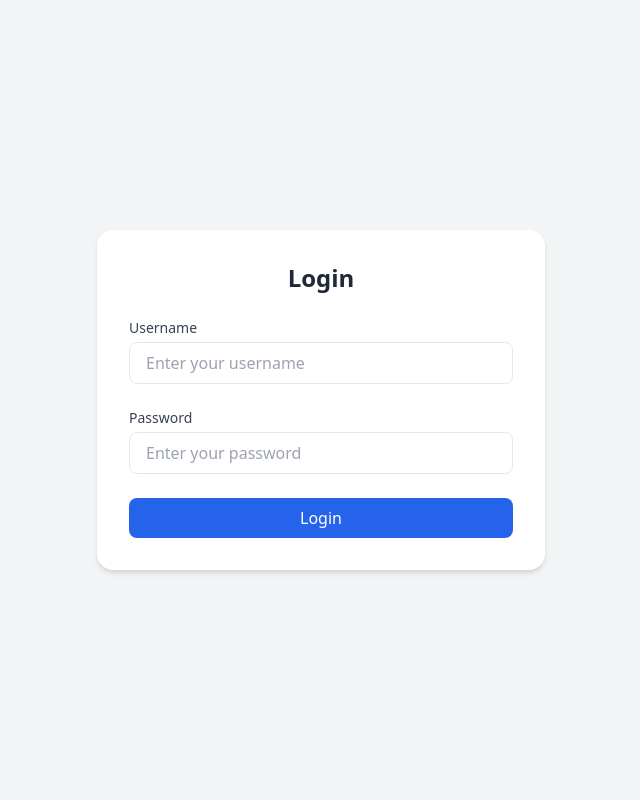
After one commit to Braimer/BlogN, a Django app: page /login/ in a window 1280 px wide. The commit adds this page. Shown: the whole page, without its empty margins (319-959 px from the left). Run offline with Django 5.2, Linux system fonts and the light colour scheme; some libraries are stand-ins or nearby versions.

Commit message:
Login dashboard for user added

```diff
--- a/appstore/templates/base.html
+++ b/appstore/templates/base.html
@@ -9,6 +9,9 @@
     <nav class="bg-white shadow p-4 mb-6">
         <div class="container mx-auto flex justify-between items-center">
             <a href="{% url 'post_list' %}" class="text-xl font-bold">Blog</a>
+            <div>
+                <a href="{% url 'login' %}">login</a>
+            </div>
         </div>
     </nav>
 
--- /dev/null
+++ b/appstore/templates/login.html
@@ -0,0 +1,38 @@
+<!DOCTYPE html>
+<html lang="en">
+<head>
+  <meta charset="UTF-8">
+  <meta name="viewport" content="width=device-width, initial-scale=1">
+  <title>Login</title>
+  <script src="https://cdn.tailwindcss.com"></script>
+</head>
+<body class="bg-gray-100 flex items-center justify-center min-h-screen">
+
+  <div class="bg-white p-8 rounded-2xl shadow-md w-full max-w-md">
+    <h2 class="text-2xl font-bold mb-6 text-center text-gray-800">Login</h2>
+    <form action="#" method="POST" class="space-y-6">
+        <form method="POST" action="{% url 'login' %}" class="space-y-6">
+            {% csrf_token %}
+            <div>
+                <label for="username" class="block text-sm font-medium text-gray-700">Username</label>
+                <input type="text" name="username" id="username" required
+                    class="mt-1 block w-full px-4 py-2 border rounded-lg" placeholder="Enter your username">
+            </div>
+
+            <div>
+                <label for="password" class="block text-sm font-medium text-gray-700">Password</label>
+                <input type="password" name="password" id="password" required
+                    class="mt-1 block w-full px-4 py-2 border rounded-lg" placeholder="Enter your password">
+            </div>
+
+            <div>
+                <button type="submit"
+                    class="w-full bg-blue-600 text-white py-2 rounded-lg hover:bg-blue-700">
+                    Login
+                </button>
+            </div>
+        </form>
+  </div>
+
+</body>
+</html>
--- a/appstore/urls.py
+++ b/appstore/urls.py
@@ -7,4 +7,5 @@ urlpatterns = [
     path('post/<slug:slug>/', views.detail, name='detail'),
     path('tag/<str:tag_name>/', views.tag_posts, name='tag_posts'),
     path('profile/<str:username>/', views.profile, name='profile'),
+    path('login/',views.login_view,name='login'),
 ]
--- a/appstore/views.py
+++ b/appstore/views.py
@@ -11,9 +11,36 @@ from django.views import generic       #for class based views
 
 
 
+'''def post_list(request):
+    posts = Post.objects.filter(published=True)
+    return render(request, 'post_list.html', {'posts': posts})'''
+
+
+'''def post_list(request):
+    posts = Post.objects.filter(published=True)
+    #return render(request, 'post_list.html', {'posts': posts})
+    if request.user.is_authenticated:
+        greeting = f"Hello, {request.user.username}!"  # Greet logged-in user
+    else:
+        greeting = "Welcome, Guest!"
+
+    # Your blog posts logic here
+    return render(request, 'post_list.html', {'greeting': greeting})'''
+
+
 def post_list(request):
+    # Get all published posts
     posts = Post.objects.filter(published=True)
-    return render(request, 'post_list.html', {'posts': posts})
+
+    # Check if the user is authenticated
+    if request.user.is_authenticated:
+        greeting = f"Hello, {request.user.username}!"  # Greet logged-in user
+    else:
+        greeting = "Welcome, Guest!"  # Greet guest user
+
+    # Pass both the greeting and posts to the template
+    return render(request, 'post_list.html', {'posts': posts, 'greeting': greeting})
+
 
 def detail(request, slug):
     post = get_object_or_404(Post, slug=slug, published=True)
@@ -28,3 +55,28 @@ def profile(request, username):
     profile = get_object_or_404(Profile, user__username=username)
     posts = Post.objects.filter(author=profile, published=True)
     return render(request, 'profile.html', {'profile': profile, 'posts': posts})
+
+
+'''def login(request):
+    return render(request,'login.html')'''
+
+
+#  login views.py
+from django.shortcuts import render, redirect
+from django.contrib.auth import authenticate, login
+from django.contrib import messages
+
+def login_view(request):
+    if request.method == 'POST':
+        username = request.POST.get('username')
+        password = request.POST.get('password')
+
+        user = authenticate(request, username=username, password=password)
+
+        if user is not None:
+            login(request, user)
+            return redirect('post_list')  # ⬅️ Redirect to your main page
+        else:
+            messages.error(request, 'Invalid username or password.')
+
+    return render(request, 'login.html')  # Show the login form'''
```
Also changed, not shown: appstore/models.py (+53 -0 lines), appstore/templates/register.html (added, +54 -0 lines), db.sqlite3.
